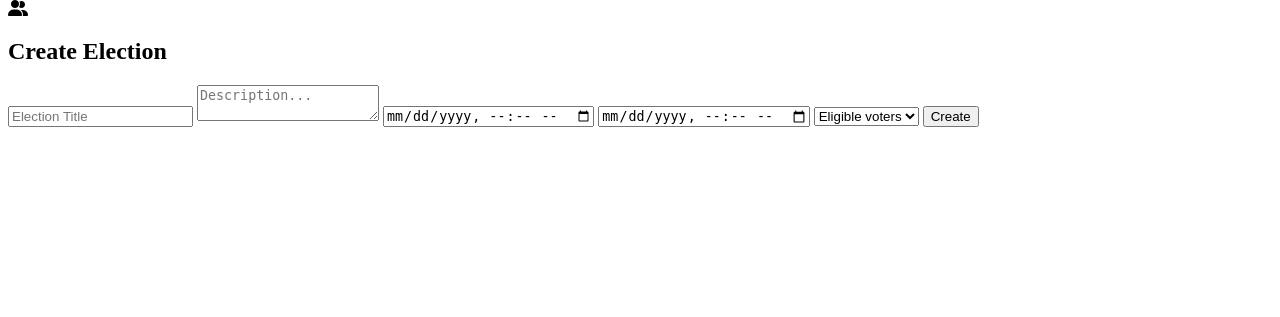
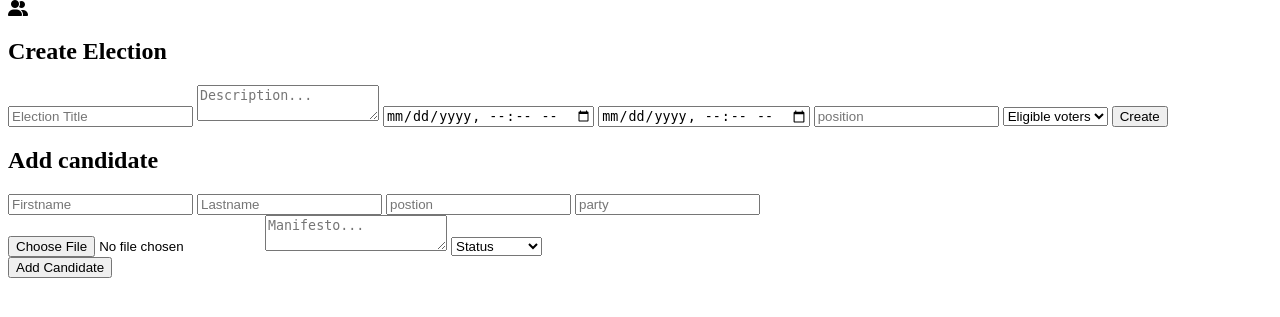
Before and after one commit to Lewis-Jade/Vote_System, a PHP site: page /adminpanel.php in a window 1280 px wide. Shown: the part 47-364 px from the top of the page. Run offline with PHP 8.4, Linux system fonts and the light colour scheme.

Commit message:
This smells like big foot

```diff
--- a/ADMIN/adminpanel.php
+++ b/ADMIN/adminpanel.php
@@ -50,6 +50,7 @@
              <textarea name="" id="" placeholder="Description..."></textarea>
              <input type="datetime-local" placeholder="start date" required>
              <input type="datetime-local" placeholder="start date" required>
+             <input type="text" placeholder="position" required>
             <select name="" id="">
               <option >Eligible voters</option>
               <?php
@@ -68,7 +69,51 @@
 
           </form>
       </section>
-      <section  class="two"id="candidates"></section>
+
+      <!-- input candidate -->
+
+      <section  class="two"id="candidates">
+           <div class="candidate-section">
+               <form action=""    class="cdn-form">
+               <h2  id="cdn">Add candidate</h2>
+                     <div class="inputBox">
+                        <input type="text"  placeholder="Firstname" required>
+                        <input type="text"  placeholder="Lastname" required>
+                        <input type="text"  placeholder="postion" required>
+                        <input type="text" name="party"  placeholder="party" required>
+
+                     </div>
+
+                     <div class="inputBox">
+                     <input type="file" name="profile_picture" accept="image/*">
+
+                     <textarea name="" id="" placeholder="Manifesto..."></textarea>
+                     <select name="status">
+                        <option value="active">Status</option>
+
+                        <?php
+
+                           $status = ["Active","Inactive","Disqualified"];
+
+                           foreach($status as $state){
+                                echo '<option>'.$state.'</option>';
+
+
+                           }
+
+
+                        ?>
+
+
+                      </select>
+
+                     </div>
+
+            <input id="cdn-btn" type="submit" value="Add Candidate">
+               </form>
+           </div>
+
+      </section>
       <section  class="three"></section>
     </div>
 
--- a/VIEWS/elections.php
+++ b/VIEWS/elections.php
@@ -5,8 +5,10 @@
     <meta name="viewport" content="width=device-width, initial-scale=1.0">
     <title>Availabe Elections</title>
     <link rel="stylesheet" href="../CSS/elections.css">
+    <link rel="stylesheet" href="https://cdnjs.cloudflare.com/ajax/libs/font-awesome/6.7.2/css/all.min.css" integrity="sha512-Evv84Mr4kqVGRNSgIGL/F/aIDqQb7xQ2vcrdIwxfjThSH8CSR7PBEakCr51Ck+w+/U6swU2Im1vVX0SVk9ABhg==" crossorigin="anonymous" referrerpolicy="no-referrer" />
 </head>
 <body>
+    <a href="dashboard.php"><i class="fa-solid fa-arrow-left"></i></a>
 
     <h1>Available Elections</h1>
 </body>
```
Also changed, not shown: CSS/adminpanel.css (+55 -5 lines), CSS/elections.css (+23 -0 lines).
